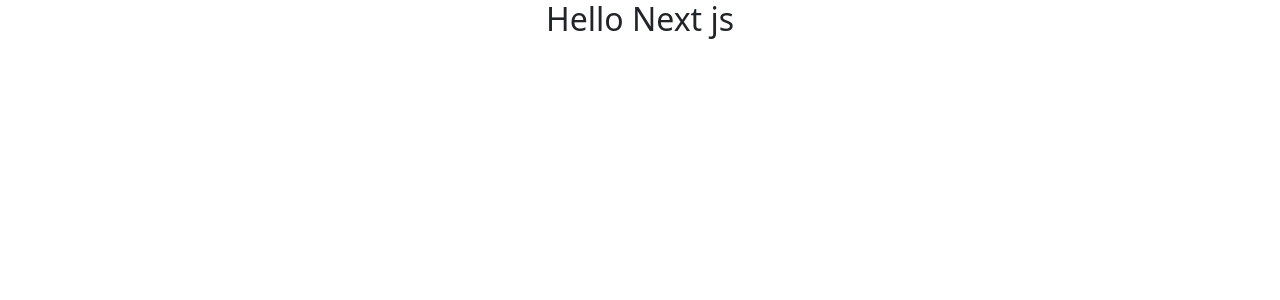
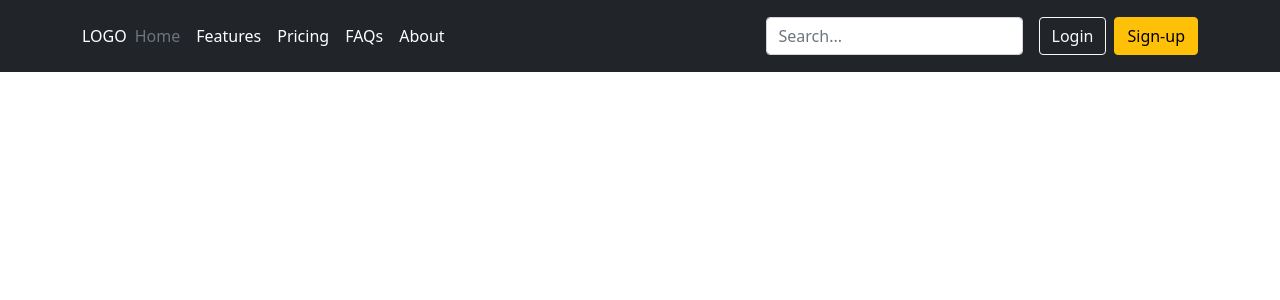
Before and after one commit to me-sajib/nextJS-blog-project, a Next.js app: page / in a window 1280 px wide. Shown: the top 300 px of the page. Built offline with nearby package versions, Linux system fonts and the light colour scheme.

Commit message:
add to navbar

```diff
--- /dev/null
+++ b/pages/components/App.js
@@ -0,0 +1,64 @@
+const App = () => {
+  return (
+    <header className="p-3 bg-dark text-white">
+      <div className="container">
+        <div className="d-flex flex-wrap align-items-center justify-content-center justify-content-lg-start">
+          <a
+            href="#"
+            className="d-flex align-items-center mb-2 mb-lg-0 text-white text-decoration-none"
+          >
+            LOGO
+          </a>
+
+          <ul className="nav col-12 col-lg-auto me-lg-auto mb-2 justify-content-center mb-md-0">
+            <li>
+              <a href="#" className="nav-link px-2 text-secondary">
+                Home
+              </a>
+            </li>
+            <li>
+              <a href="#" className="nav-link px-2 text-white">
+                Features
+              </a>
+            </li>
+            <li>
+              <a href="#" className="nav-link px-2 text-white">
+                Pricing
+              </a>
+            </li>
+            <li>
+              <a href="#" className="nav-link px-2 text-white">
+                FAQs
+              </a>
+            </li>
+            <li>
+              <a href="#" className="nav-link px-2 text-white">
+                About
+              </a>
+            </li>
+          </ul>
+
+          <form className="col-12 col-lg-auto mb-3 mb-lg-0 me-lg-3">
+            <input
+              type="search"
+              className="form-control form-control-dark"
+              placeholder="Search..."
+              aria-label="Search"
+            />
+          </form>
+
+          <div className="text-end">
+            <button type="button" className="btn btn-outline-light me-2">
+              Login
+            </button>
+            <button type="button" className="btn btn-warning">
+              Sign-up
+            </button>
+          </div>
+        </div>
+      </div>
+    </header>
+  );
+};
+
+export default App;
--- a/pages/index.js
+++ b/pages/index.js
@@ -1,16 +1,9 @@
-import Head from "next/head";
-import styles from "../styles/Home.module.css";
+import App from "./components/App";
 
 export default function Home() {
   return (
-    <div className={styles.container}>
-      <Head>
-        <title>Dynamic app</title>
-        <meta name="description" content="Generated by create next app" />
-        <link rel="icon" href="/favicon.ico" />
-      </Head>
-
-      <h2 className="text-center">Hello Next js</h2>
+    <div>
+      <App />
     </div>
   );
 }
```
